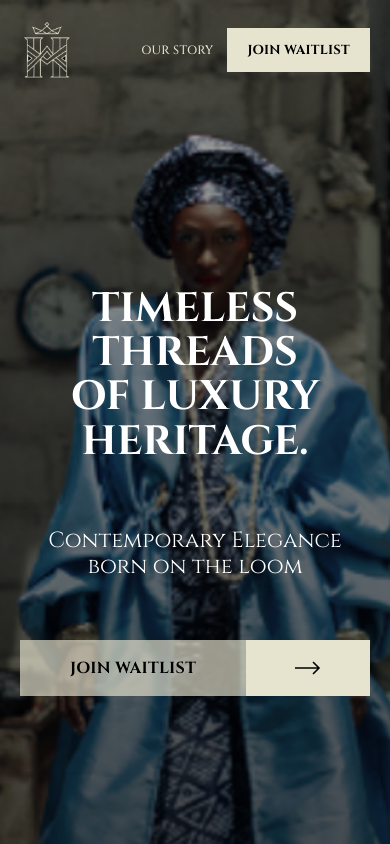
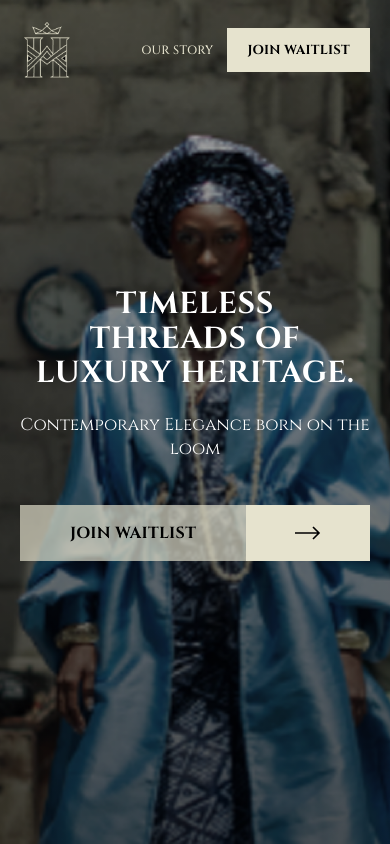
Before and after one commit to GoodnessQin/HuomaAkwete, a React (Vite) app: page / in a window 390 px wide. Built offline with nearby package versions, Linux system fonts and the light colour scheme.

Commit message:
landing page update

```diff
--- a/src/styles.css
+++ b/src/styles.css
@@ -242,8 +242,8 @@ td.wrap{white-space:normal;min-width:220px}tbody tr:hover{background:#0000000a}t
   .hero{padding:0 20px 40px}
   .hero::before{background:linear-gradient(rgba(0,0,0,.25),rgba(0,0,0,.42)),url(/hero.png) center top/cover}
   .hero-copy{margin-top:34svh}
-  .hero h1{font-size:clamp(32px,10.5vw,52px);line-height:1.08;white-space:normal;max-width:none;text-wrap:balance}
-  .hero p{font-size:clamp(19px,5.6vw,24px);margin:64px 0 60px}
+  .hero h1{font-size:clamp(26px,7.8vw,34px);line-height:1.14;letter-spacing:.02em;white-space:normal;max-width:12em;text-wrap:balance}
+  .hero p{font-size:clamp(15px,4.4vw,18px);line-height:1.4;margin:22px 0 44px}
   .cta{height:56px}
   .shero{min-height:70svh}.sbody{padding:56px 20px 80px}
   .sbody section{grid-template-columns:1fr;gap:18px;padding:40px 0}.sbody p{font-size:16px}
```
